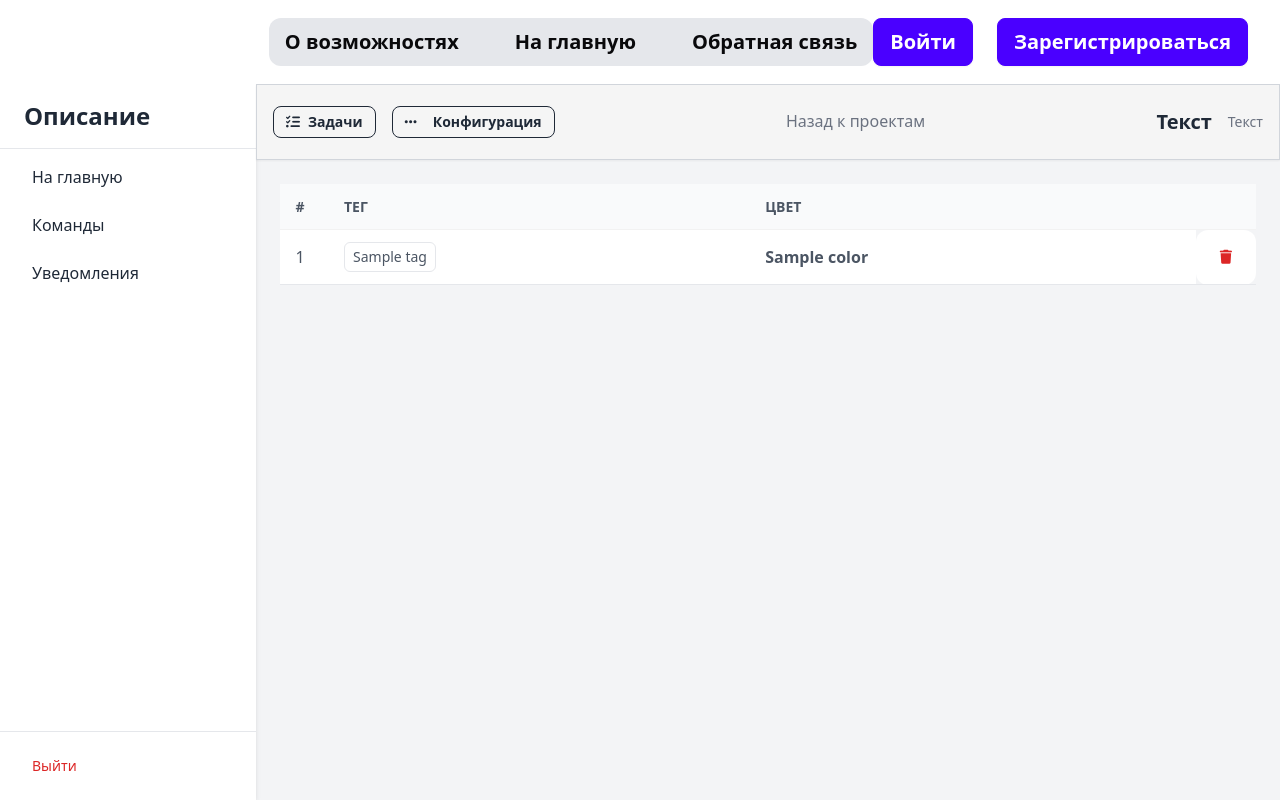
After one commit to 4eLoBeK-001/NexusPM, a Django app: page /workplace/team/1/project/1/tags/ in a window 1280 px wide. The commit adds this page. Run offline with Django 5.2, Linux system fonts and the light colour scheme; tables that the repository leaves empty hold one stand-in row (values such as "Sample post"); some libraries are stand-ins or nearby versions.

Commit message:
added a list of tags for the project + bug fix

```diff
--- a/Project_Manager/projects/urls.py
+++ b/Project_Manager/projects/urls.py
@@ -11,6 +11,8 @@ urlpatterns = [
     path('<int:pk>/search/', views.search_team, name='search_team'),
     path('<int:pk>/project/<int:project_pk>/setting/', views.project_settings, name='project_settings'),
     path('<int:pk>/project/<int:project_pk>/members/', views.project_members, name='project_members'),
+    path('<int:pk>/project/<int:project_pk>/tags/', views.project_tags, name='project_tags'),
+
     path('create/', views.create_project, name='create_project'),
     path('delete/<int:pk>/', views.delete_project, name='delete_project'),
     path('change_status/<int:pk>/', views.project_status_changes, name='project_status_changes'),
--- a/Project_Manager/projects/views.py
+++ b/Project_Manager/projects/views.py
@@ -93,6 +93,17 @@ def project_members(request, project_pk, *args, **kwargs):
     }
     return render(request, 'projects/includes/members.html', data)
 
+
+def project_tags(request, project_pk, *args, **kwargs):
+    project = get_object_or_404(Project, pk=project_pk)
+    tags = project.tags.all()
+    data = {
+        'project': project,
+        'tags': tags
+    }
+    return render(request, 'projects/includes/tags.html', data)
+
+
 def project_list_t(request):
     return render(request, 'projects/temp/project_list.html')
 
--- a/Project_Manager/tasks/models.py
+++ b/Project_Manager/tasks/models.py
@@ -41,7 +41,7 @@ class Task(models.Model):
 class Tag(models.Model):
     name = models.CharField(max_length=25)
     color = models.ForeignKey('Color', on_delete=models.CASCADE, null=True)
-    project = models.ForeignKey(Project, on_delete=models.CASCADE, null=True)
+    project = models.ForeignKey(Project, on_delete=models.CASCADE, related_name='tags', null=True)
 
     def __str__(self):
         return self.name
--- /dev/null
+++ b/Project_Manager/templates/projects/includes/tags.html
@@ -0,0 +1,30 @@
+{% extends 'projects/project-settings.html' %}
+
+{% block configuration_content %}
+
+<div class="p-6 mx-auto">
+    <table class="table w-full">
+        <thead class="bg-gray-50">
+            <tr class="text-gray-600 uppercase text-sm leading-normal">
+                <th class="w-10 py-3 px-3 text-center font-semibold">#</th>
+                <th class="py-3 px-6 text-left font-semibold">Тег</th>
+                <th class="py-3 px-6 text-left font-semibold">Цвет</th>
+                <th class="w-10 py-3 px-6 text-left font-semibold"></th>
+            </tr>
+        </thead>
+        <tbody class="text-gray-600 text-sm font-light">
+            {% for tag in tags %}
+            <tr class="border-b border-gray-200 hover:bg-gray-100 transition-colors {% cycle 'bg-white' 'bg-gray-50' %}">
+                <td class="w-10 py-3 px-3 text-center whitespace-nowrap text-base">{{ forloop.counter }}</td>
+                <td class="py-3 px-6 text-left font-bold text-base"><span class="inline-flex items-center rounded-md {{ tag.color.bg_color }} px-2 py-1 text-sm font-medium border {{ tag.color.border_color }} {{ tag.color.text_color }}">{{ tag.name }}</span></td>
+                <td class="py-3 px-6 text-left font-bold text-base">{{ tag.color }}</td>
+                <td class="py-3 px-6 text-left text-red-600 hover:bg-red-500 hover:text-white rounded-xl cursor-pointer" title="Исключить из команды">
+                    <i class="fa fa-trash"></i>
+                </td>
+            </tr>
+            {% endfor %}
+        </tbody>
+    </table>
+</div>
+
+{% endblock configuration_content %}
--- a/Project_Manager/templates/tasks/includes/add-status-modal.html
+++ b/Project_Manager/templates/tasks/includes/add-status-modal.html
@@ -2,6 +2,7 @@
 
 {% load task_url %}
 
+{% if project.tasks.exists %}
 <dialog id="modal_create_status" class="modal">
     <div class="modal-box bg-gray-100 shadow-xl text-base-content rounded-lg">
         <button onclick="this.closest('dialog').close();" class="btn btn-sm btn-circle btn-ghost absolute right-2 top-2">✕</button>
@@ -73,3 +74,4 @@
         </form>
     </div>
 </dialog>
+{% endif %}
--- a/Project_Manager/templates/tasks/includes/header-tasks.html
+++ b/Project_Manager/templates/tasks/includes/header-tasks.html
@@ -23,6 +23,8 @@
                     </a>
                 </li>
                 <li><a href="{% url 'teams:projects:project_members' project.team.pk project.pk %}"><i class="fas fa-users mr-2"></i>Участники</a></li>
+                <li><a href="{% url 'teams:projects:project_tags' project.team.pk project.pk %}" ><i class="fas fa-hashtag mr-2"></i>Теги</a></li>
+                <li><a><i class="fas fa-tasks mr-2"></i>Статусы</a></li>
                 <li><a><i class="fas fa-history mr-2"></i>История изменений</a></li>
                 <li><a class="text-red-500 hover:text-white hover:bg-red-500"><i class="fas fa-trash mr-2"></i>Удалить</a></li>
             </ul>
```
